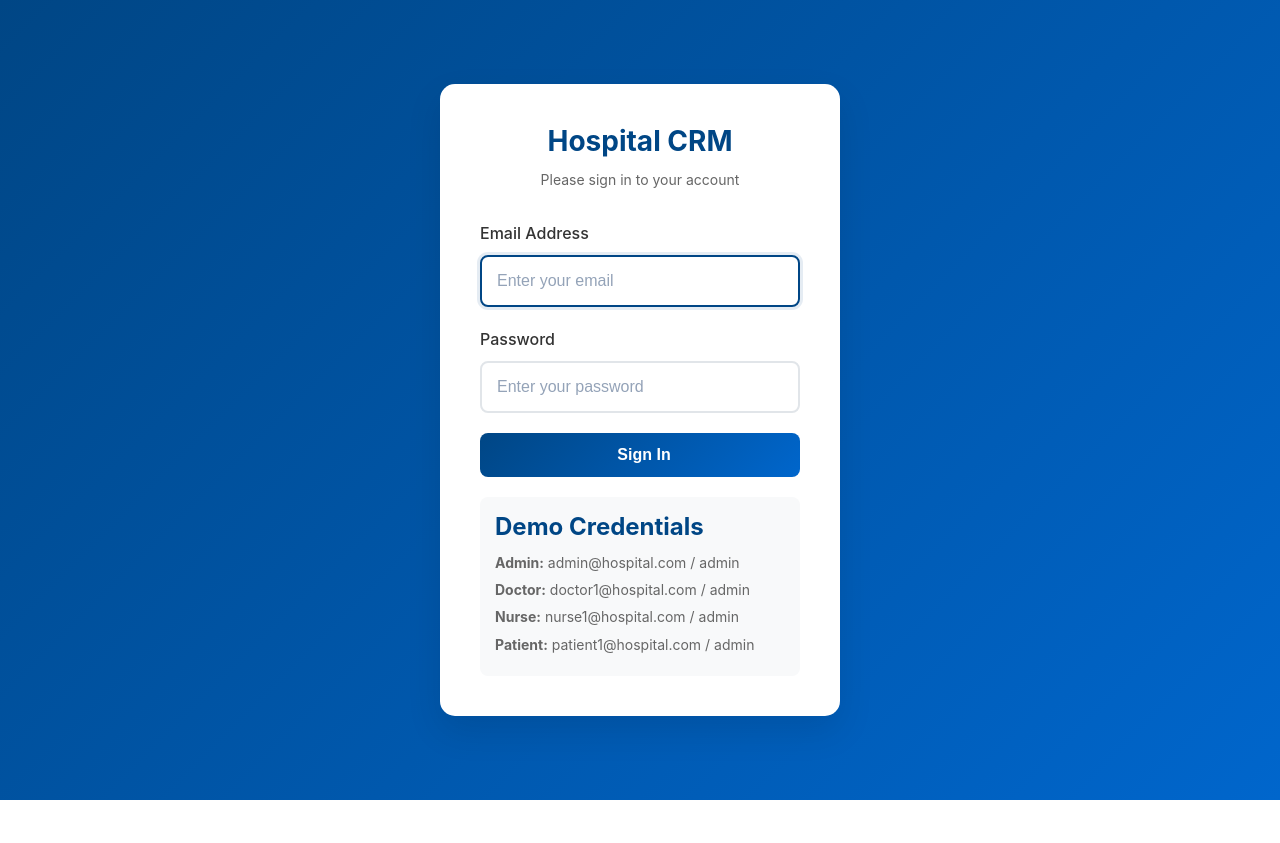
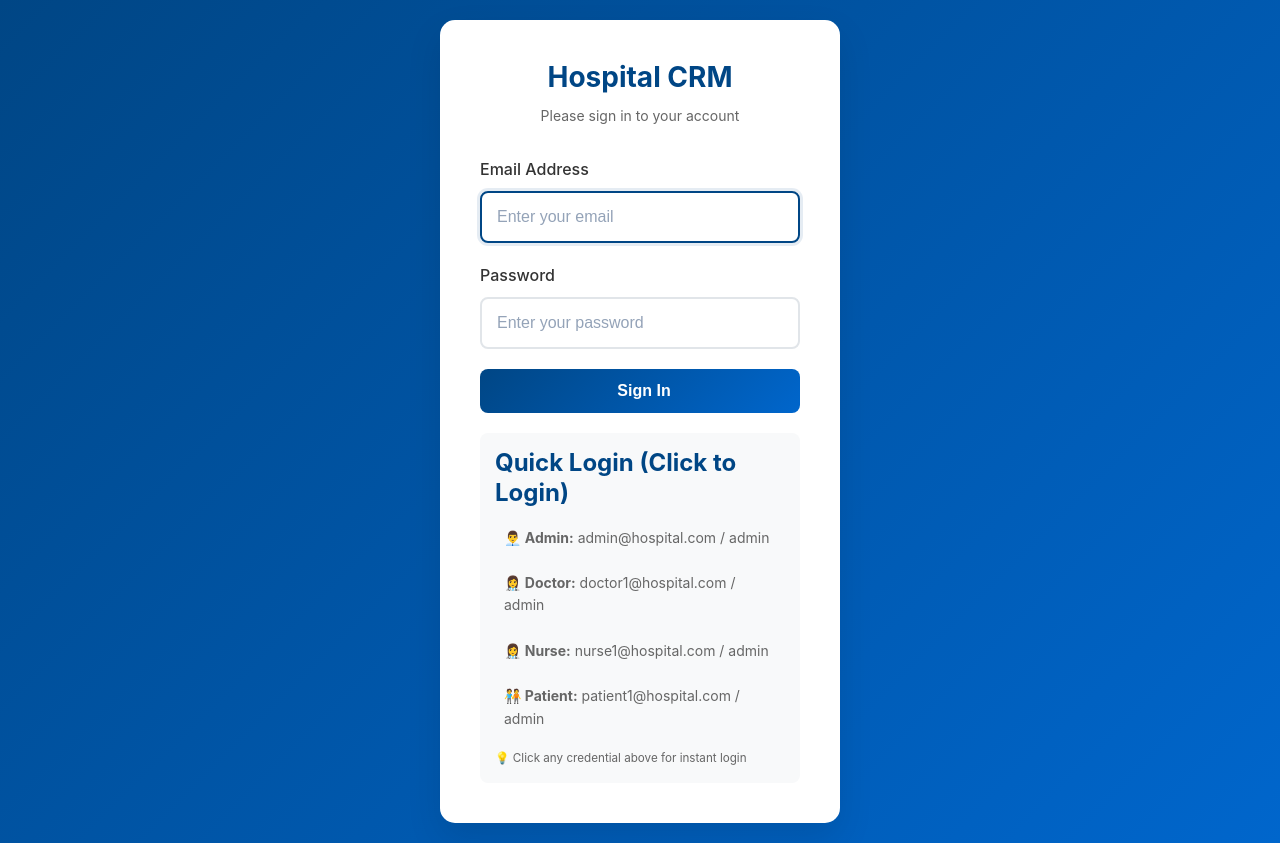
Before and after one commit to sundaramishra223/hcrm, a PHP site: page / in a window 1280 px wide. Before the commit the page ends 800 px from the top, so only its background shows below. Run offline with PHP 8.4, Linux system fonts and the light colour scheme; data comes from the database, SQL or seed files in the repository.

Commit message:
Enhance login page with quick demo user login and improved UX
Co-authored-by: umamishra692 <umamishra692@gmail.com>

```diff
--- a/dashboard.php
+++ b/dashboard.php
@@ -277,7 +277,7 @@ try {
                     <li><a href="blood-bank-management.php"><i class="fas fa-tint"></i> Blood Bank</a></li>
                     <li><a href="organ-donation-management.php"><i class="fas fa-heart"></i> Organ Donation</a></li>
                     <li><a href="organ-transplant-tracking.php"><i class="fas fa-procedures"></i> Organ Transplant</a></li>
-                <li><a href="organ-monitoring.php"><i class="fas fa-heartbeat"></i> Organ Monitoring</a></li>
+                    <li><a href="organ-monitoring.php"><i class="fas fa-heartbeat"></i> Organ Monitoring</a></li>
                     <li><a href="insurance-management.php"><i class="fas fa-shield-alt"></i> Insurance Management</a></li>
                     <li><a href="shift-management.php"><i class="fas fa-clock"></i> Shift Management</a></li>
                     <li><a href="driver-management.php"><i class="fas fa-users-cog"></i> Driver Management</a></li>
--- a/index.php
+++ b/index.php
@@ -55,7 +55,7 @@ if ($_POST) {
                     error_log("Failed to update last login: " . $e->getMessage());
                 }
 
-                // Redirect with success
+                // Redirect with success (no delay)
                 header('Location: dashboard.php');
                 exit;
             } else {
@@ -188,6 +188,25 @@ if ($_POST) {
             margin: 5px 0;
             color: #666;
         }
+
+        .demo-user {
+            cursor: pointer;
+            padding: 8px;
+            border-radius: 5px;
+            transition: all 0.3s ease;
+            border: 1px solid transparent;
+        }
+
+        .demo-user:hover {
+            background: #e3f2fd;
+            border-color: #2196f3;
+            transform: translateX(5px);
+        }
+
+        .demo-user:active {
+            background: #bbdefb;
+            transform: scale(0.98);
+        }
     </style>
 </head>
 <body>
@@ -235,17 +254,28 @@ if ($_POST) {
                     >
                 </div>
 
-                <button type="submit" class="btn">
+                <button type="submit" class="btn" id="loginBtn">
                     <i class="fas fa-sign-in-alt"></i> Sign In
                 </button>
             </form>
 
             <div class="demo-credentials">
-                <h4><i class="fas fa-info-circle"></i> Demo Credentials</h4>
-                <p><strong>Admin:</strong> admin@hospital.com / admin</p>
-                <p><strong>Doctor:</strong> doctor1@hospital.com / admin</p>
-                <p><strong>Nurse:</strong> nurse1@hospital.com / admin</p>
-                <p><strong>Patient:</strong> patient1@hospital.com / admin</p>
+                <h4><i class="fas fa-info-circle"></i> Quick Login (Click to Login)</h4>
+                <p class="demo-user" data-email="admin@hospital.com" data-password="admin">
+                    <strong>👨‍💼 Admin:</strong> admin@hospital.com / admin
+                </p>
+                <p class="demo-user" data-email="doctor1@hospital.com" data-password="admin">
+                    <strong>👩‍⚕️ Doctor:</strong> doctor1@hospital.com / admin
+                </p>
+                <p class="demo-user" data-email="nurse1@hospital.com" data-password="admin">
+                    <strong>👩‍⚕️ Nurse:</strong> nurse1@hospital.com / admin
+                </p>
+                <p class="demo-user" data-email="patient1@hospital.com" data-password="admin">
+                    <strong>🧑‍🤝‍🧑 Patient:</strong> patient1@hospital.com / admin
+                </p>
+                <small style="color: #666; margin-top: 10px; display: block;">
+                    💡 Click any credential above for instant login
+                </small>
             </div>
         </div>
     </div>
@@ -253,6 +283,85 @@ if ($_POST) {
     <script>
         // Auto-focus on email field
         document.getElementById('email').focus();
+
+        // Auto-login functionality
+        const emailField = document.getElementById('email');
+        const passwordField = document.getElementById('password');
+        const form = document.querySelector('form');
+
+        // Demo credentials for auto-login
+        const demoCredentials = {
+            'admin@hospital.com': 'admin',
+            'doctor1@hospital.com': 'admin',
+            'nurse1@hospital.com': 'admin',
+            'patient1@hospital.com': 'admin'
+        };
+
+        // Auto-fill and submit when password matches
+        passwordField.addEventListener('input', function() {
+            const email = emailField.value.trim();
+            const password = passwordField.value;
+
+            // Check if it's a demo credential
+            if (demoCredentials[email] && password === demoCredentials[email]) {
+                // Show loading
+                showLoading();
+                // Auto-submit after short delay for better UX
+                setTimeout(() => {
+                    form.submit();
+                }, 300);
+            }
+        });
+
+        // Show loading animation
+        function showLoading() {
+            const loginBtn = document.getElementById('loginBtn');
+            loginBtn.innerHTML = '<i class="fas fa-spinner fa-spin"></i> Signing In...';
+            loginBtn.disabled = true;
+        }
+
+        // Form submit handler
+        form.addEventListener('submit', function(e) {
+            showLoading();
+        });
+
+        // Auto-fill password when email is selected from demo
+        emailField.addEventListener('change', function() {
+            const email = emailField.value.trim();
+            if (demoCredentials[email]) {
+                passwordField.value = demoCredentials[email];
+                // Focus stays on password field for immediate submission
+                passwordField.focus();
+            }
+        });
+
+        // Quick login on Enter key
+        passwordField.addEventListener('keypress', function(e) {
+            if (e.key === 'Enter') {
+                form.submit();
+            }
+        });
+
+        // Instant login on demo user click
+        document.querySelectorAll('.demo-user').forEach(function(userElement) {
+            userElement.addEventListener('click', function() {
+                const email = this.getAttribute('data-email');
+                const password = this.getAttribute('data-password');
+
+                // Fill form
+                emailField.value = email;
+                passwordField.value = password;
+
+                // Visual feedback
+                this.style.background = '#c8e6c9';
+                this.innerHTML += ' <i class="fas fa-spinner fa-spin"></i>';
+
+                // Submit form after short delay
+                setTimeout(() => {
+                    form.submit();
+                }, 500);
+            });
+        });
 
         // Clear error message after 5 seconds
         setTimeout(function() {
```
